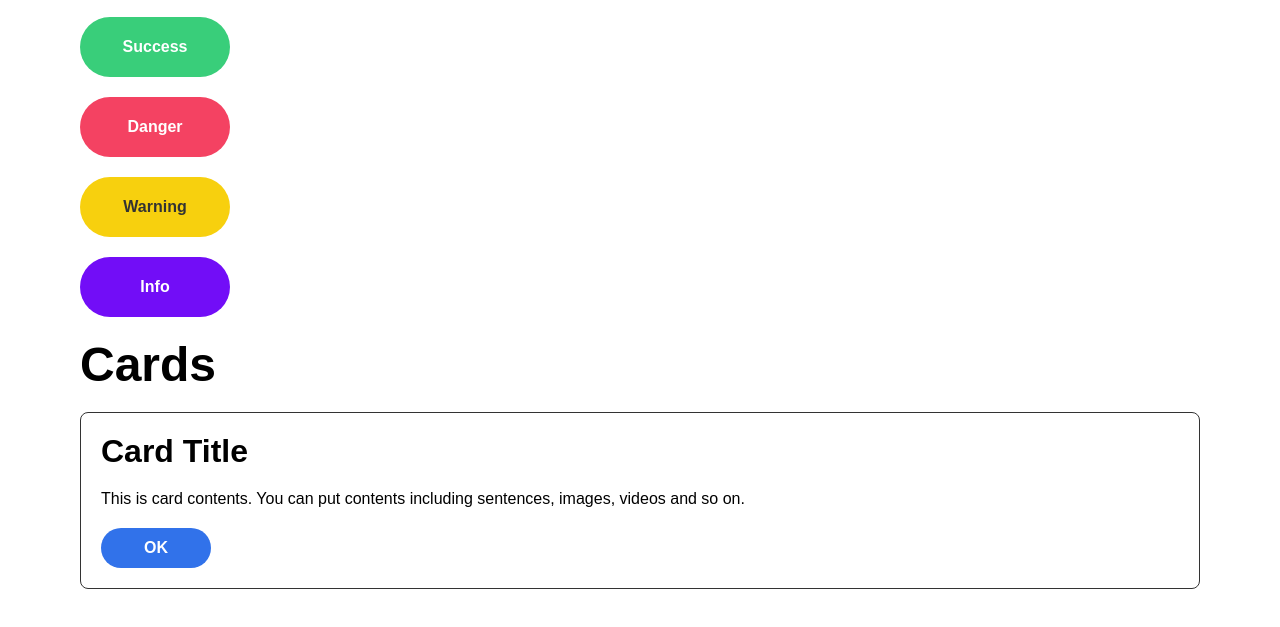
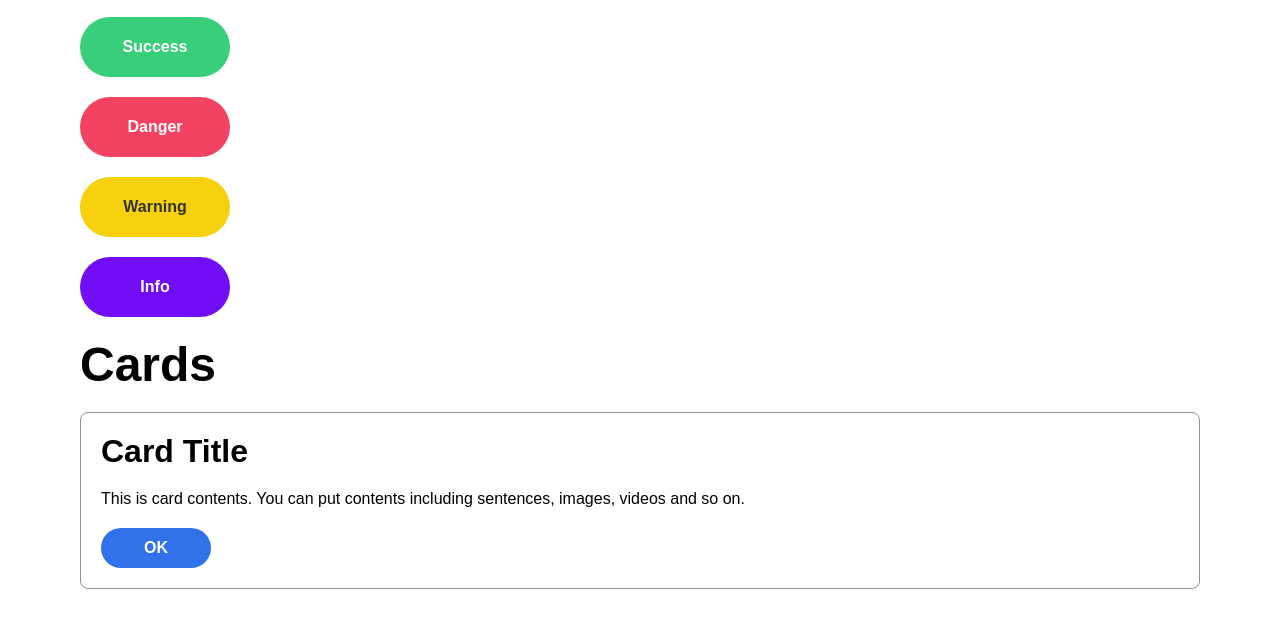
Before and after one commit to shotastage/minimum-styled, a website: page index.html in a window 1280 px wide. Shown: the part 587-1214 px from the top of the page. Drawn offline with Linux system fonts and the light colour scheme.

Commit message:
update card frame color

```diff
--- a/main.css
+++ b/main.css
@@ -80,6 +80,6 @@ p {
 }
 
 .card {
-    border: solid 1px #333;
+    border: solid 1.4px #919191;
     border-radius: 8px;
 }
```
